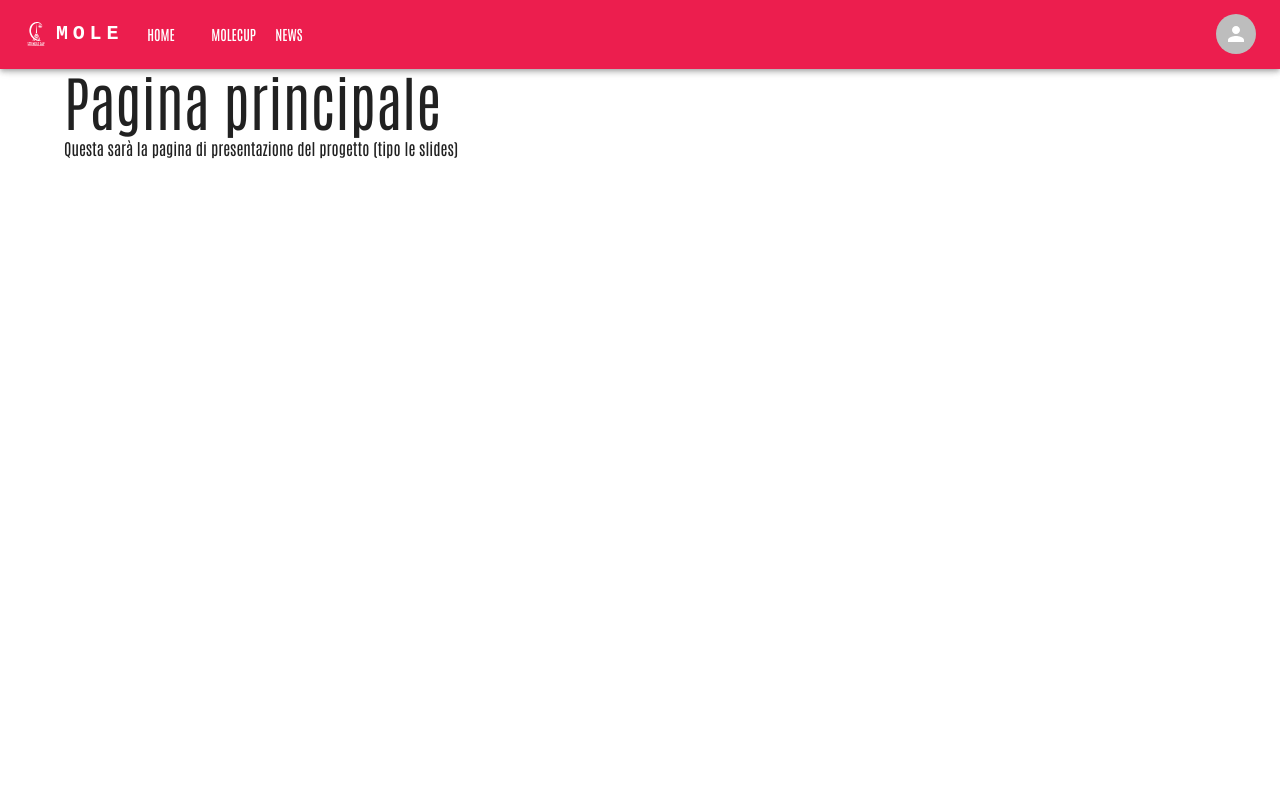
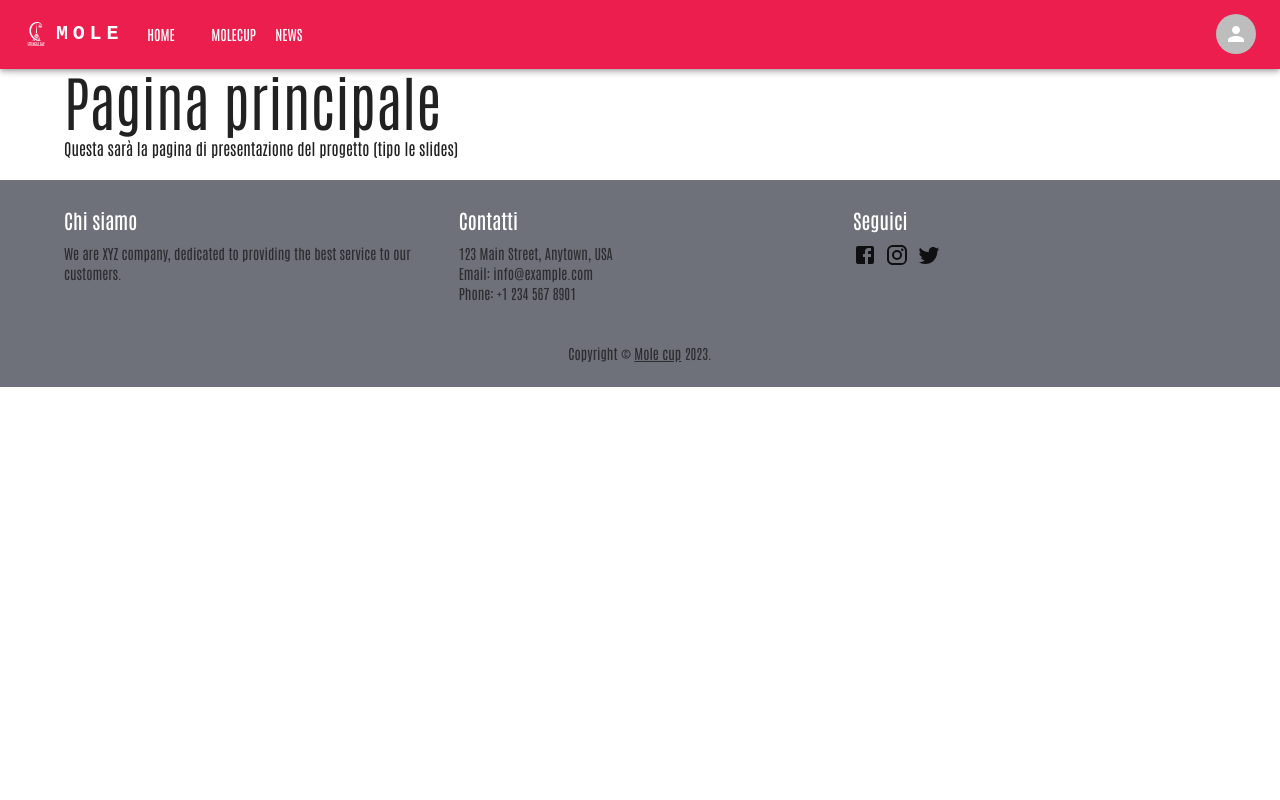
Before and after one commit to molecup/mole-frontend, a Next.js app in the folder mole-frontend/: page / in a window 1280 px wide. Shown: the top 800 px of the page. Built offline with nearby package versions, Linux system fonts and the light colour scheme.

Commit message:
minor layout changes

```diff
--- a/mole-frontend/src/components/footer.tsx
+++ b/mole-frontend/src/components/footer.tsx
@@ -17,6 +17,7 @@
         py: 3,
         px: 2,
         mt: 'auto',
+        marginTop: "20px"
       }}
     >
       <Container maxWidth="lg">
```
